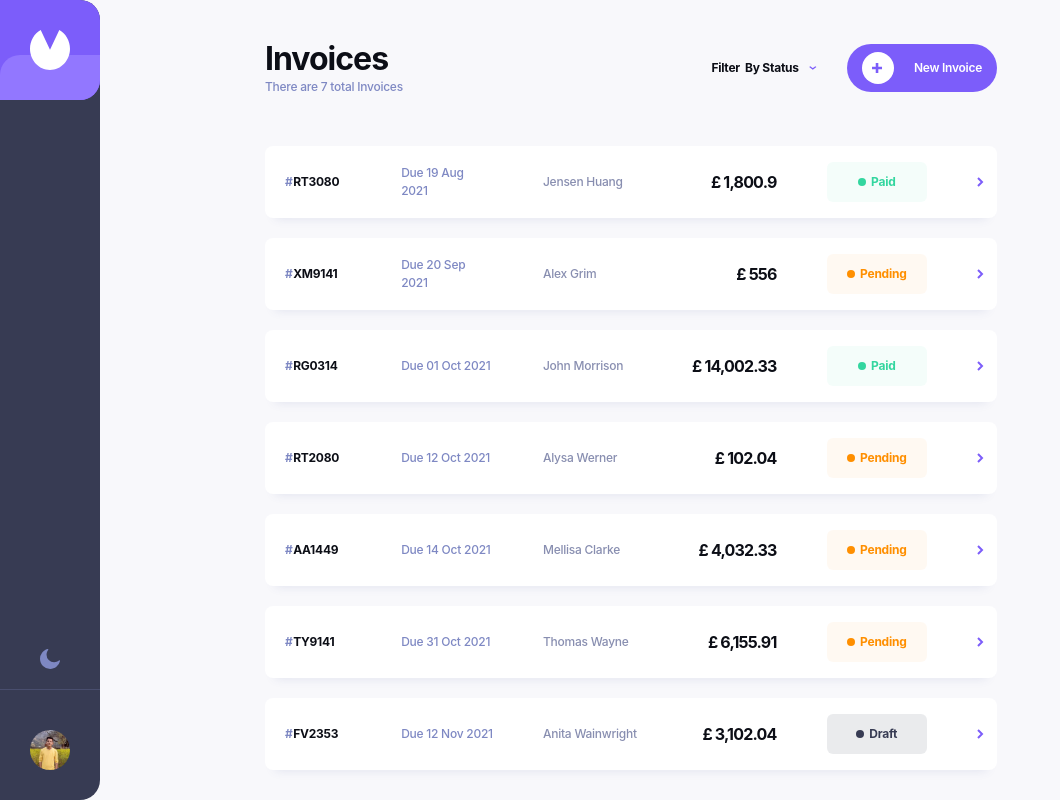
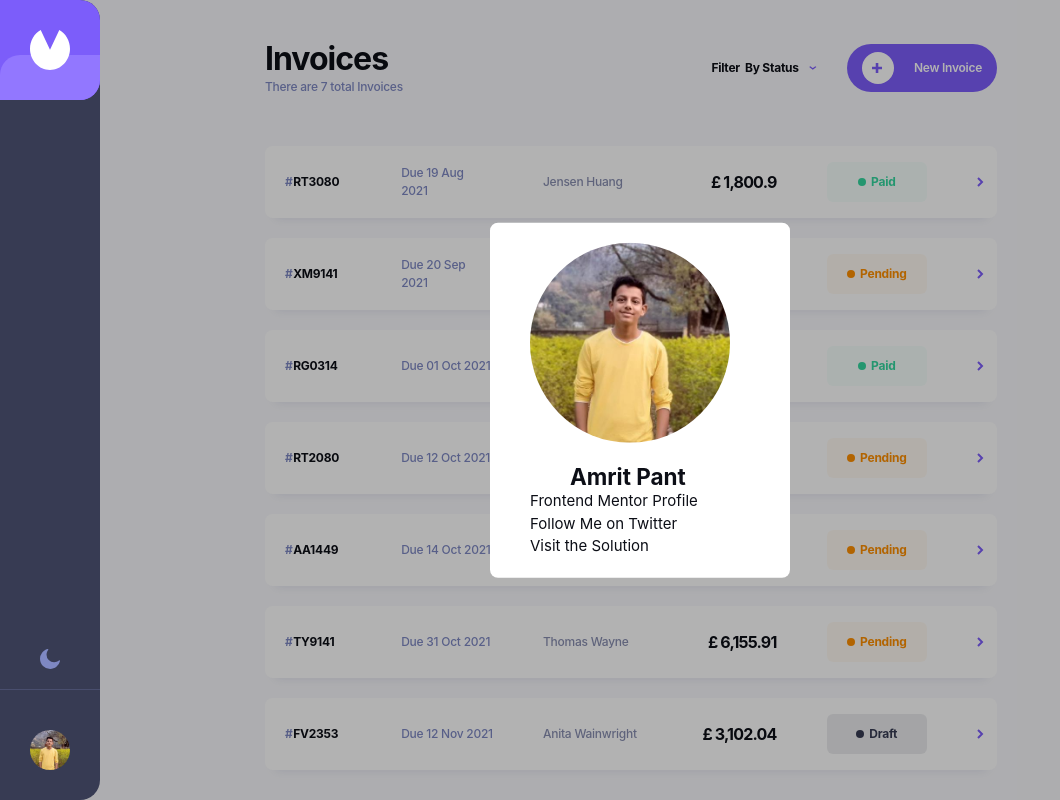
Before and after one commit to AmritPant/invoice-app, a React (Create React App) app: page / in a window 1280 px wide. Both pictures are taken after a click on the picture 50 px from the left and 750 px from the top of the page. Shown: the whole page, without its empty margins (0-1060 px from the left). Built offline with nearby package versions, Linux system fonts and the light colour scheme.

Commit message:
Added Profile

```diff
--- a/src/App.js
+++ b/src/App.js
@@ -9,6 +9,7 @@ import InvoiceForm from "./components/Main/InvoiceForm/InvoiceForm";
 import { BODY } from "./Helpers/Helper";
 import { Switch, Route, BrowserRouter } from "react-router-dom";
 import InvoicePage from "./pages/InvoicePage";
+import Profile from "./components/Profile/Proflle";
 
 function App() {
   const curTheme = useSelector((state) => state.theme.curTheme);
@@ -16,6 +17,7 @@ function App() {
   const formStatus = useSelector((state) => state.form.formStatus);
   const modalStatus = useSelector((state) => state.modal.modalStatus);
   const numOfinvoice = useSelector((state) => state.invoice.data)?.length;
+  const profileStatus = useSelector((state) => state.profile.profileStatus);
 
   const defaultInvoiceStatus = {
     inputEls: filterInvoiceStatus,
@@ -35,6 +37,7 @@ function App() {
   return (
     <FilterInvoiceContext.Provider value={defaultInvoiceStatus}>
       {modalStatus && <Modal />}
+      {profileStatus && <Profile />}
       <Box
         display="flex"
         flexDir={{
--- a/src/components/Extra/Modal.js
+++ b/src/components/Extra/Modal.js
@@ -6,6 +6,7 @@ import {
   FormSliceActions,
   ModalSliceActions,
   ModalPopupActions,
+  ProfileSliceActions,
 } from "../../store/store";
 
 function Modal() {
@@ -15,6 +16,7 @@ function Modal() {
     dispatch(ModalSliceActions.setModalStatus(false));
     dispatch(FormSliceActions.setFormStatus(false));
     dispatch(ModalPopupActions.setModalPopupStatus(false));
+    dispatch(ProfileSliceActions.setProfileStatus(false));
     BODY.classList.remove("overflow");
   };
 
--- a/src/components/Header/ThemeBox.js
+++ b/src/components/Header/ThemeBox.js
@@ -2,7 +2,11 @@ import React from "react";
 import { Box } from "@chakra-ui/react";
 import { Image } from "@chakra-ui/image";
 import { useSelector, useDispatch } from "react-redux";
-import { ThemeSliceActions } from "../../store/store";
+import {
+  ThemeSliceActions,
+  ProfileSliceActions,
+  ModalSliceActions,
+} from "../../store/store";
 import iconSun from "../../assets/icon-sun.svg";
 import iconMoon from "../../assets/icon-moon.svg";
 import avatar from "../../assets/user.jpeg";
@@ -17,6 +21,11 @@ function ThemeBox() {
       return;
     }
     dispatch(ThemeSliceActions.setCurTheme("dark"));
+  };
+
+  const onClickImageHandler = () => {
+    dispatch(ProfileSliceActions.setProfileStatus(true));
+    dispatch(ModalSliceActions.setModalStatus(true));
   };
   return (
     <Box
@@ -54,7 +63,14 @@ function ThemeBox() {
         p={{ base: "0 2rem", xl: "2rem 0" }}
         m={{ base: "0 1rem", xl: "1rem 0" }}
       >
-        <Image h="4rem" w="4rem" borderRadius="50%" src={avatar} alt="Avatar" />
+        <Image
+          h="4rem"
+          w="4rem"
+          borderRadius="50%"
+          src={avatar}
+          alt="Avatar"
+          onClick={onClickImageHandler}
+        />
       </Box>
     </Box>
   );
--- /dev/null
+++ b/src/components/Profile/Proflle.js
@@ -0,0 +1,65 @@
+import React from "react";
+import { Box, Heading, Link } from "@chakra-ui/layout";
+import { Image } from "@chakra-ui/image";
+import avatarImg from "../../assets/user.jpeg";
+import { useSelector } from "react-redux";
+
+function Proflle() {
+  const curTheme = useSelector((state) => state.theme.curTheme);
+  const Links = [
+    {
+      name: "Frontend Mentor Profile ",
+      href: "https://www.frontendmentor.io/profile/AmritPant",
+    },
+    {
+      name: "Follow Me on Twitter",
+      href: "https://github.com/AmritPant/invoice-app",
+    },
+    {
+      name: "Visit the Solution",
+      href: "https://twitter.com/Amrit41424619",
+    },
+  ];
+  return (
+    <Box
+      bgColor={`var(--theme-${curTheme}-secondaryBg)`}
+      color={curTheme === "dark" ? "#fff" : "#0c0e16"}
+      position="absolute"
+      top="50%"
+      left="50%"
+      padding="2rem 4rem"
+      width="30rem"
+      transform="translate(-50% ,-50%)"
+      borderRadius="8px"
+      zIndex="600"
+      display="flex"
+      flexDir="column"
+      justifyContent="center"
+    >
+      <Image
+        src={avatarImg}
+        alt="creator Photo"
+        h="20rem"
+        w="20rem"
+        borderRadius="50%"
+      />
+      <Heading ml="4rem" mt="2rem">
+        Amrit Pant{" "}
+      </Heading>
+      <Box>
+        {Links.map((link) => {
+          return (
+            <Link
+              style={{ fontSize: "1.5rem", display: "block" }}
+              href={link.href}
+            >
+              {link.name}
+            </Link>
+          );
+        })}
+      </Box>
+    </Box>
+  );
+}
+
+export default Proflle;
--- a/src/store/otherSlices.js
+++ b/src/store/otherSlices.js
@@ -39,3 +39,13 @@ export const ThemeSlice = createSlice({
     },
   },
 });
+
+export const ProfileSlice = createSlice({
+  name: "profile",
+  initialState: { profileStatus: false },
+  reducers: {
+    setProfileStatus(state, action) {
+      state.profileStatus = action.payload;
+    },
+  },
+});
--- a/src/store/store.js
+++ b/src/store/store.js
@@ -6,6 +6,7 @@ import {
   FilterInvoicesSlice,
   ModalPopupSlice,
   ThemeSlice,
+  ProfileSlice,
 } from "./otherSlices";
 
 const store = configureStore({
@@ -16,6 +17,7 @@ const store = configureStore({
     popup: ModalPopupSlice.reducer,
     invoice: invoiceDataSlice.reducer,
     theme: ThemeSlice.reducer,
+    profile: ProfileSlice.reducer,
   },
 });
 
@@ -25,5 +27,6 @@ export const FilterInvoiceActions = FilterInvoicesSlice.actions;
 export const ModalPopupActions = ModalPopupSlice.actions;
 export const invoiceDataActions = invoiceDataSlice.actions;
 export const ThemeSliceActions = ThemeSlice.actions;
+export const ProfileSliceActions = ProfileSlice.actions;
 
 export default store;
```
Also changed, not shown: 2 other files (tests, documents, lock files or other folders).
